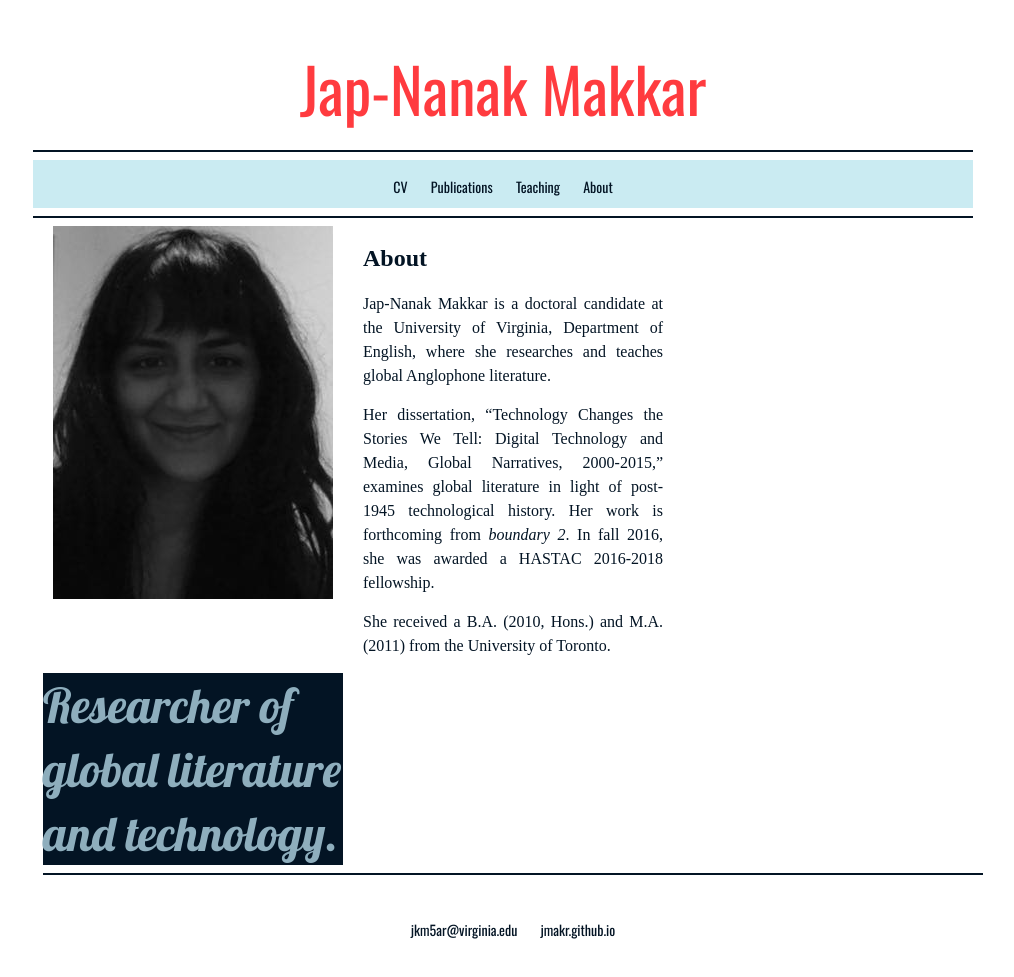
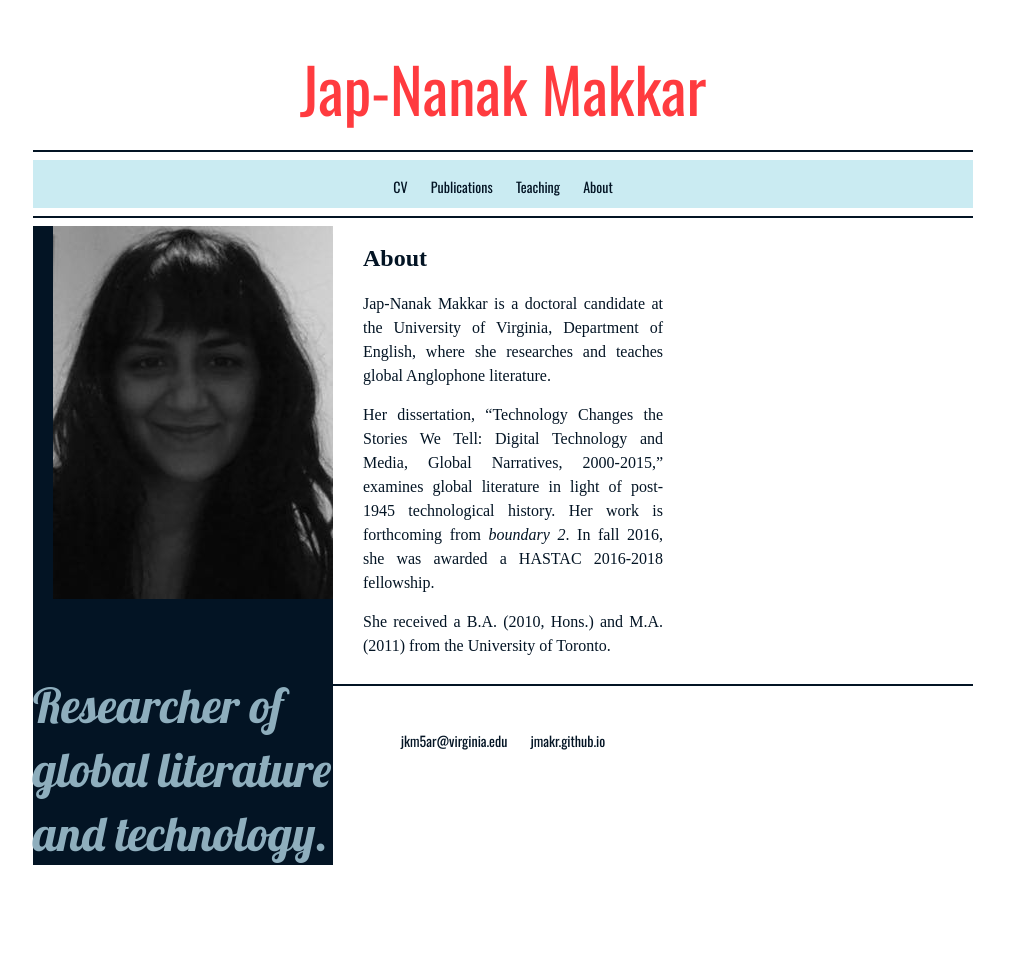
Before and after one commit to jmakr/jmakr.github.io, a Jekyll site: the page built from index.html, in a window 1280 px wide. Shown: the whole page, without its empty margins (137-1151 px from the left). Built offline with Jekyll 4.4.1, drawn with Linux system fonts in a browser that asks for light colours; some web fonts are replaced; after the commit the page ends 900 px from its top, so only the background shows below that.

Commit message:
Update index.html

```diff
--- a/index.html
+++ b/index.html
@@ -32,13 +32,11 @@ title: About
 
 
 
-
-
-	 <div id="blurb" class="article grid_4">
-	<div style="margin:0;">
+	<div id="blurb">
+	<div style="width:300px;">
 	<p3>Researcher of global literature and technology.</p3>
 
-
+	</div>
   	</div>
 
 
```
